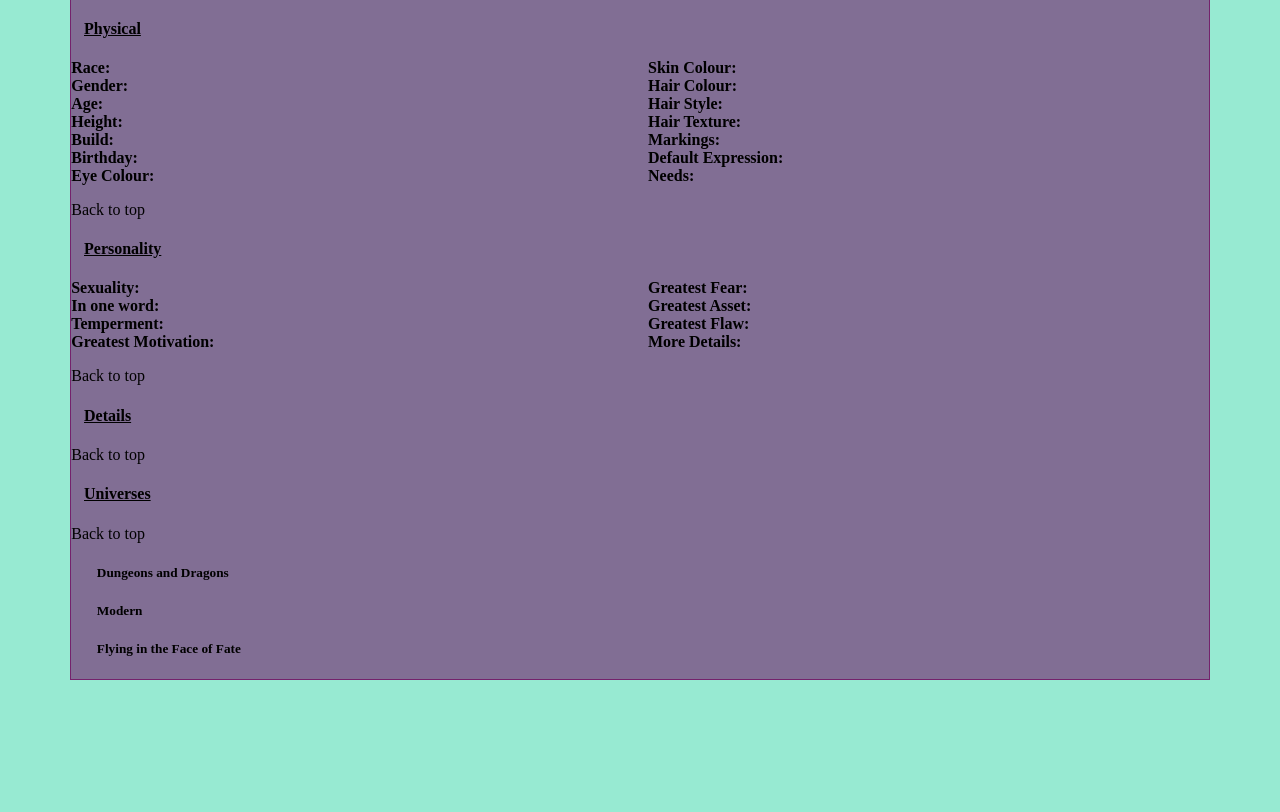
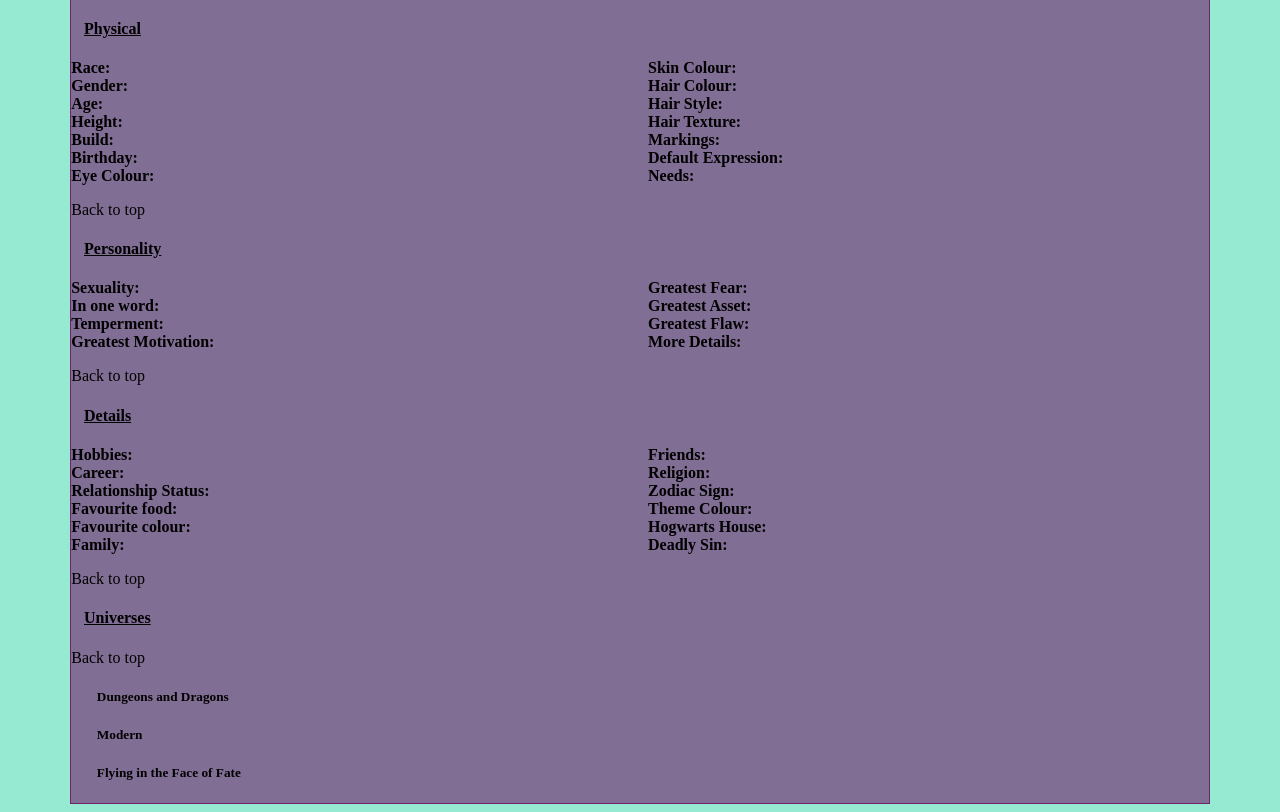
Before and after one commit to muddyevil/OCs, a plain HTML site: page character page.html in a window 1280 px wide. Shown: the part 699-1511 px from the top of the page. Before the commit the page ends 1387 px from the top, so only its background shows below. Drawn offline with Linux system fonts and the light colour scheme.

Commit message:
Update character page.html
Updated with first four main info blocks

```diff
--- a/character page.html
+++ b/character page.html
@@ -80,6 +80,22 @@
 
 		<h4 class="Details" id="Details">Details</h4>
 
+			<p>
+				<b>Hobbies:</b><br>
+				<b>Career:</b><br>
+				<b>Relationship Status:</b><br>
+				<b>Favourite food:</b><br>
+				<b>Favourite colour:</b><br>
+				<b>Family:</b><br>
+				<b>Friends:</b><br>
+				<b>Religion:</b></br>
+				<b>Zodiac Sign:</b><br>
+				<b>Theme Colour:</b><br>
+				<b>Hogwarts House:</b><br>
+				<b>Deadly Sin:</b>
+
+			</p>
+
 			<a href="#top">Back to top</a>
 
 		<h4 class="Universes" id="Universes">Universes</h4>
```
